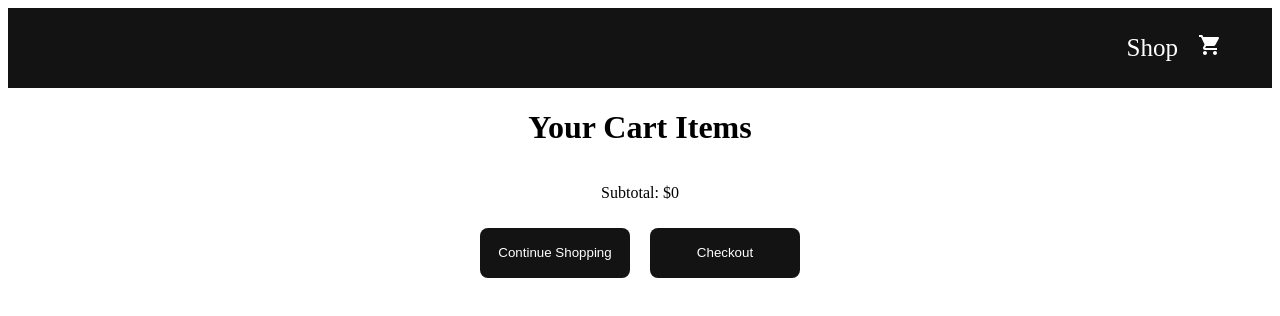
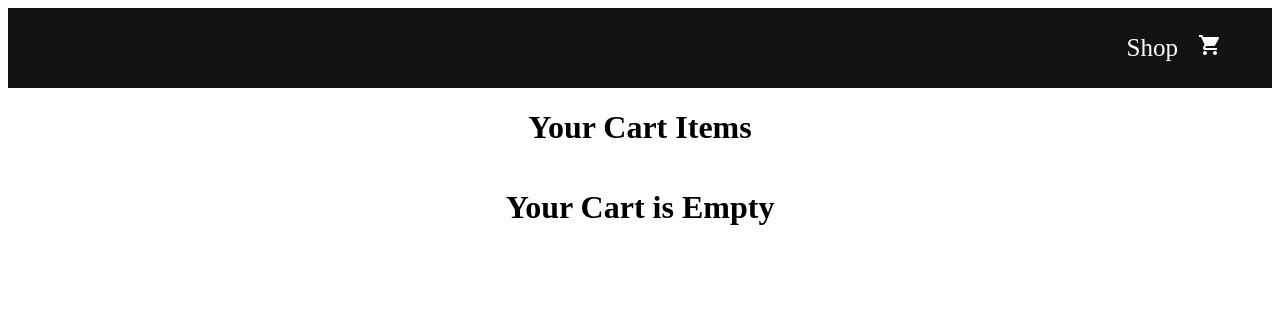
Before and after one commit to paulocorrea93/ecommerce1906, a React (Create React App) app: page /cart in a window 1280 px wide. Shown: the top 316 px of the page. Built offline with nearby package versions, Linux system fonts and the light colour scheme.

Commit message:
adicionada condicional para caso o carrinho esteja sem nada, apareça a mensagem 'your cart is empty'

```diff
--- a/src/pages/cart/Cart.jsx
+++ b/src/pages/cart/Cart.jsx
@@ -21,12 +21,14 @@ const Cart = () => {
             return <CartItem data={product} />;
           }
         })}
-      </div>
+      </div>{
+        totalAmount > 0 ?
       <div className="checkout">
         <p>Subtotal: ${totalAmount}</p>
         <button onClick={() => navigate("/")} >Continue Shopping</button>
         <button>Checkout</button>
-      </div>
+      </div> : <h1>Your Cart is Empty</h1>
+      }
     </div>
   );
 };
```
